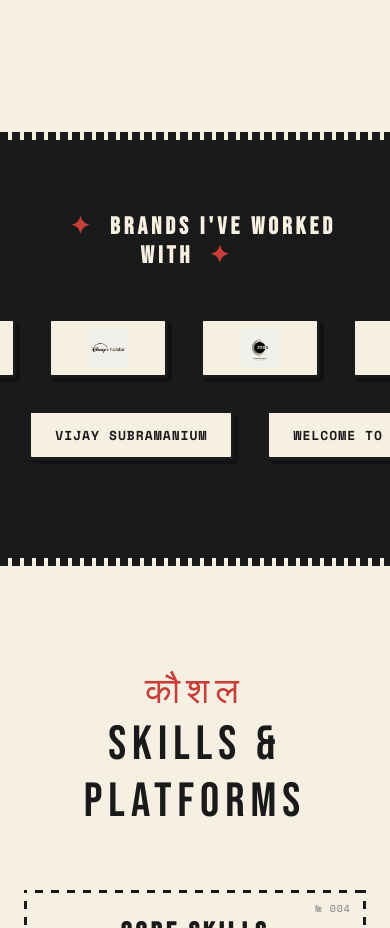
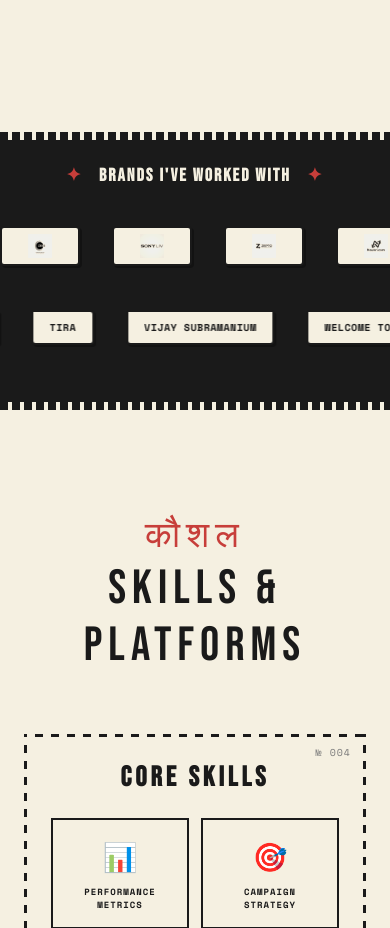
Before and after one commit to vrsn001/lakshay-portfolio, a React (Vite) app: page / in a window 390 px wide. Shown: the part 4980-5908 px from the top of the page. Built offline with nearby package versions, Linux system fonts and the light colour scheme; a web font is replaced by a local one.

Commit message:
Add mobile responsiveness for brands carousel - fix overflow and sizing

```diff
--- a/src/index.css
+++ b/src/index.css
@@ -1527,6 +1527,41 @@ body {
   filter: grayscale(60%) sepia(30%) brightness(1) contrast(1.2);
 }
 
+/* Mobile responsiveness for brands carousel */
+@media (max-width: 768px) {
+  .logo-loop-wrapper {
+    padding: 32px 0;
+    overflow-x: hidden;
+    /* Prevent horizontal scroll */
+  }
+
+  .logo-loop-title {
+    font-size: 18px;
+    letter-spacing: 2px;
+    margin-bottom: 24px;
+  }
+
+  .campaign-pill {
+    padding: 8px 16px;
+    font-size: 10px;
+    letter-spacing: 0.5px;
+    border: 2px solid var(--stamp-black);
+    box-shadow: 2px 2px 0 rgba(0, 0, 0, 0.3);
+  }
+
+  .brand-logo-container {
+    padding: 6px 12px;
+    min-width: 80px;
+    height: 40px;
+    border: 2px solid var(--stamp-black);
+    box-shadow: 2px 2px 0 rgba(0, 0, 0, 0.3);
+  }
+
+  .logo-loop-container {
+    margin-bottom: 12px;
+  }
+}
+
 @media (max-width: 900px) {
   .hero-content {
     grid-template-columns: 1fr;
```
